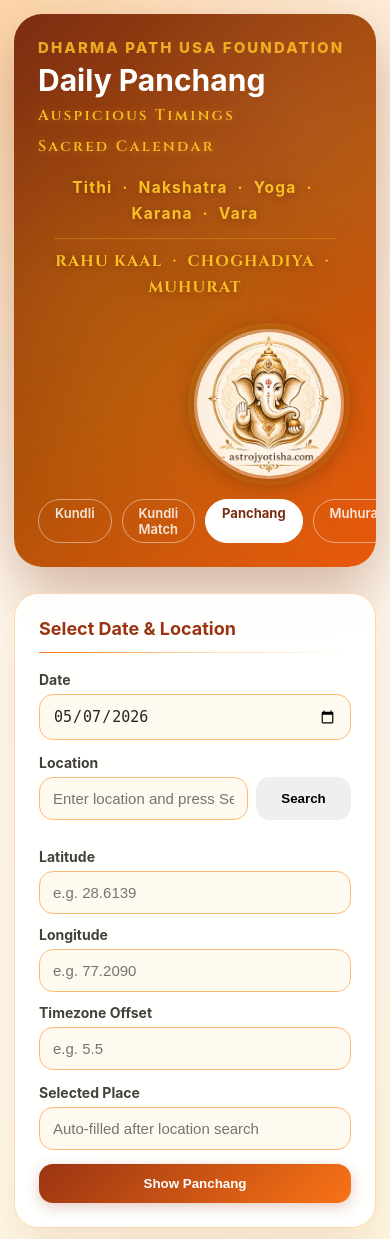
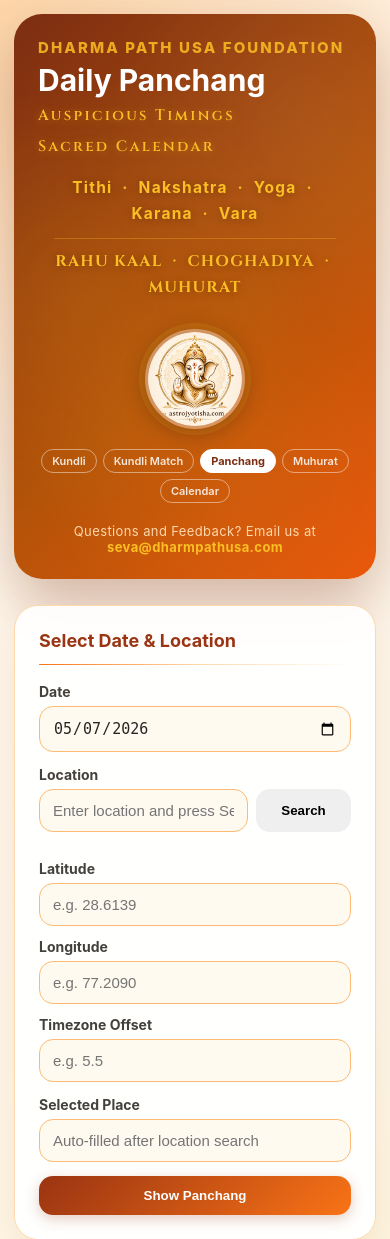
Before and after one commit to shukladeepak77/dharmapath-kundli, a Python web app: template templates/panchang.html in a window 390 px wide. Shown: the top 1239 px of the page. Run offline with Jinja, Linux system fonts and the light colour scheme; the template is opened without the code that fills it, so the values that code supplies are empty.

Commit message:
Nav fixes: wrap on mobile, bump CSS v9, consistent contact line across all pages

```diff
--- a/static/panchang.css
+++ b/static/panchang.css
@@ -2,8 +2,11 @@
 
 .hero-nav {
   display: flex;
-  gap: 10px;
+  flex-wrap: wrap;
+  justify-content: center;
+  gap: 8px;
   margin-top: 10px;
+  width: 100%;
 }
 
 .hero-nav-link {
@@ -11,10 +14,17 @@
   font-weight: 600;
   color: rgba(255,255,255,0.85);
   text-decoration: none;
-  padding: 5px 16px;
+  padding: 5px 14px;
   border: 1.5px solid rgba(255,255,255,0.45);
   border-radius: 999px;
   transition: background 0.18s, color 0.18s, border-color 0.18s;
+  white-space: nowrap;
+}
+
+@media (max-width: 600px) {
+  .hero-nav { gap: 6px; }
+  .hero-nav-link { font-size: 11px; padding: 4px 10px; }
+  .hero-logo { width: 100px; height: 100px; }
 }
 
 .hero-nav-link:hover {
--- a/templates/index.html
+++ b/templates/index.html
@@ -61,7 +61,7 @@
   <link rel="preconnect" href="https://fonts.gstatic.com" crossorigin />
   <link href="https://fonts.googleapis.com/css2?family=Cinzel:wght@600;700&display=swap" rel="stylesheet" />
   <link rel="stylesheet" href="/static/style.css?v=16" />
-  <link rel="stylesheet" href="/static/panchang.css?v=8" />
+  <link rel="stylesheet" href="/static/panchang.css?v=9" />
 </head>
 <body>
   <div class="page">
--- a/templates/milan.html
+++ b/templates/milan.html
@@ -19,7 +19,7 @@
   <link rel="preconnect" href="https://fonts.gstatic.com" crossorigin />
   <link href="https://fonts.googleapis.com/css2?family=Cinzel:wght@600;700&display=swap" rel="stylesheet" />
   <link rel="stylesheet" href="/static/style.css?v=16" />
-  <link rel="stylesheet" href="/static/panchang.css?v=8" />
+  <link rel="stylesheet" href="/static/panchang.css?v=9" />
   <link rel="stylesheet" href="/static/milan.css?v=1" />
 </head>
 <body>
@@ -44,6 +44,7 @@
           <a href="/muhurat-finder" class="hero-nav-link">Muhurat</a>
           <a href="/tithi-calendar" class="hero-nav-link">Calendar</a>
         </nav>
+        <p class="hero-contact">Questions and Feedback? Email us at <a href="mailto:seva@dharmpathusa.com" class="hero-contact-link">seva@dharmpathusa.com</a></p>
       </div>
     </header>
 
--- a/templates/muhurat.html
+++ b/templates/muhurat.html
@@ -19,7 +19,7 @@
   <link rel="preconnect" href="https://fonts.gstatic.com" crossorigin />
   <link href="https://fonts.googleapis.com/css2?family=Cinzel:wght@600;700&display=swap" rel="stylesheet" />
   <link rel="stylesheet" href="/static/style.css?v=16" />
-  <link rel="stylesheet" href="/static/panchang.css?v=8" />
+  <link rel="stylesheet" href="/static/panchang.css?v=9" />
   <link rel="stylesheet" href="/static/muhurat.css?v=1" />
 </head>
 <body>
@@ -44,6 +44,7 @@
           <a href="/muhurat-finder" class="hero-nav-link active">Muhurat</a>
           <a href="/tithi-calendar" class="hero-nav-link">Calendar</a>
         </nav>
+        <p class="hero-contact">Questions and Feedback? Email us at <a href="mailto:seva@dharmpathusa.com" class="hero-contact-link">seva@dharmpathusa.com</a></p>
       </div>
     </header>
 
--- a/templates/panchang.html
+++ b/templates/panchang.html
@@ -24,7 +24,7 @@
   <link rel="preconnect" href="https://fonts.gstatic.com" crossorigin />
   <link href="https://fonts.googleapis.com/css2?family=Cinzel:wght@600;700&display=swap" rel="stylesheet" />
   <link rel="stylesheet" href="/static/style.css?v=16" />
-  <link rel="stylesheet" href="/static/panchang.css?v=8" />
+  <link rel="stylesheet" href="/static/panchang.css?v=9" />
 </head>
 <body>
   <div class="page">
@@ -48,6 +48,7 @@
           <a href="/muhurat-finder" class="hero-nav-link">Muhurat</a>
           <a href="/tithi-calendar" class="hero-nav-link">Calendar</a>
         </nav>
+        <p class="hero-contact">Questions and Feedback? Email us at <a href="mailto:seva@dharmpathusa.com" class="hero-contact-link">seva@dharmpathusa.com</a></p>
       </div>
     </header>
 
--- a/templates/tithi_calendar.html
+++ b/templates/tithi_calendar.html
@@ -20,7 +20,7 @@
   <link rel="preconnect" href="https://fonts.gstatic.com" crossorigin />
   <link href="https://fonts.googleapis.com/css2?family=Cinzel:wght@600;700&display=swap" rel="stylesheet" />
   <link rel="stylesheet" href="/static/style.css?v=16" />
-  <link rel="stylesheet" href="/static/panchang.css?v=8" />
+  <link rel="stylesheet" href="/static/panchang.css?v=9" />
 </head>
 <body>
   <div class="page">
@@ -44,6 +44,7 @@
           <a href="/muhurat-finder" class="hero-nav-link">Muhurat</a>
           <a href="/tithi-calendar" class="hero-nav-link active">Calendar</a>
         </nav>
+        <p class="hero-contact">Questions and Feedback? Email us at <a href="mailto:seva@dharmpathusa.com" class="hero-contact-link">seva@dharmpathusa.com</a></p>
       </div>
     </header>
 
```
